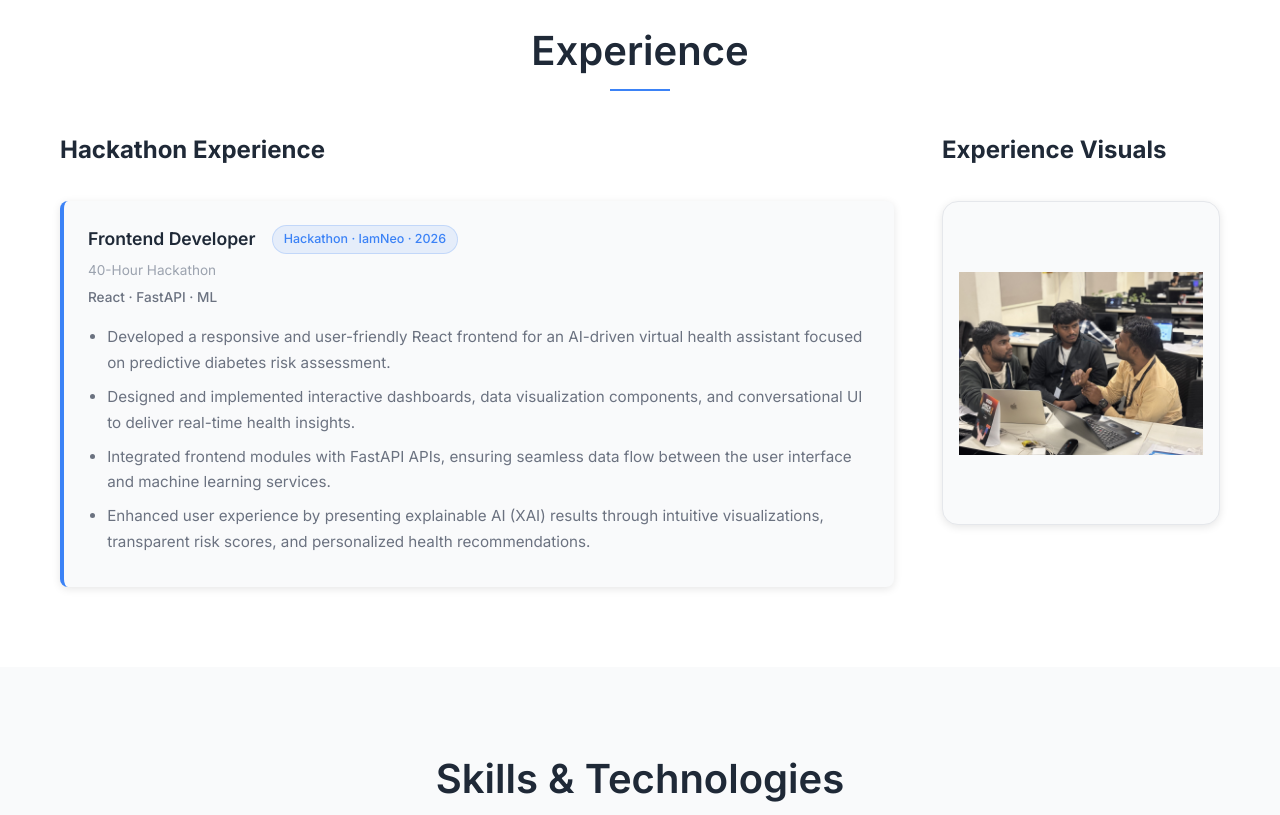
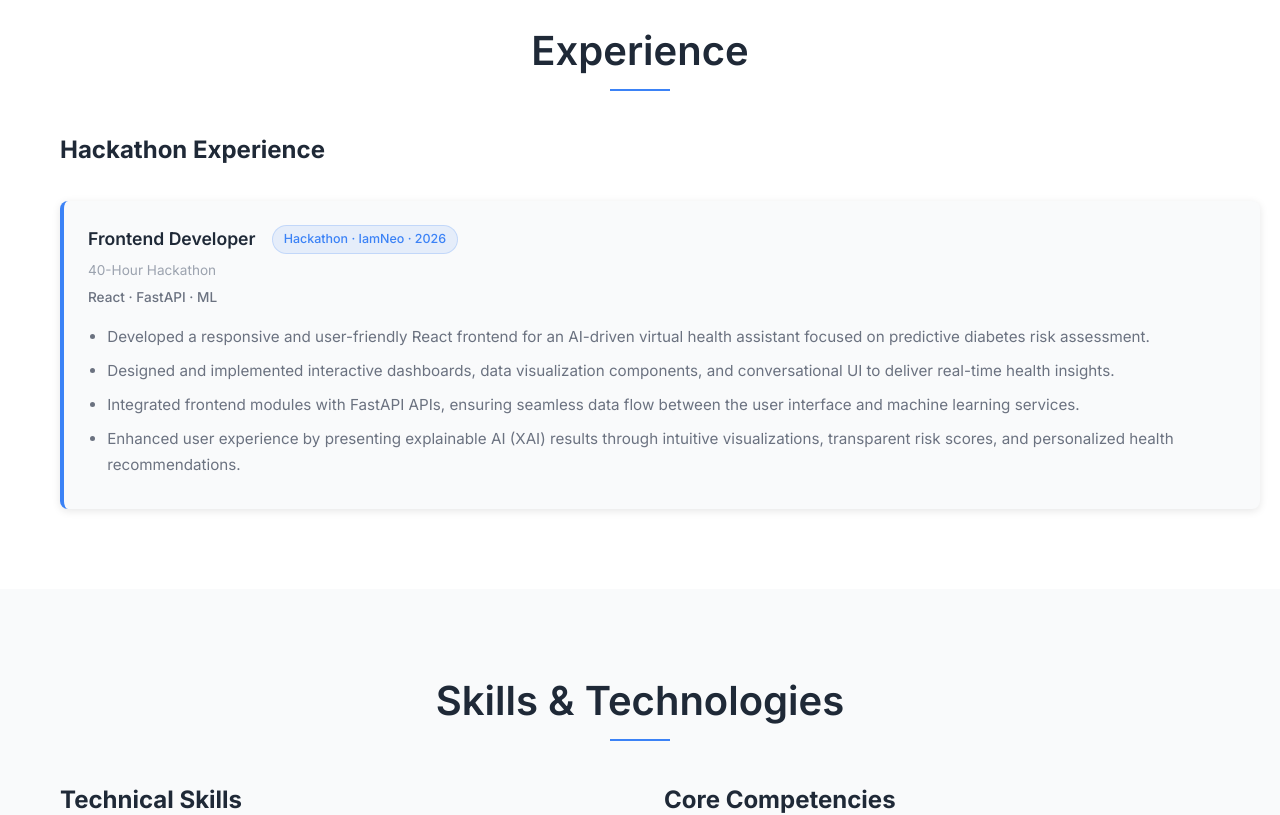
Before and after one commit to Divagarkathiresan/Portfolio, a React (Create React App) app in the folder frontend/: page / in a window 1280 px wide. Shown: the part 1620-2435 px from the top of the page. Built offline with nearby package versions, Linux system fonts and the light colour scheme.

Commit message:
Removed Visuals

```diff
--- a/frontend/src/components/Experience.css
+++ b/frontend/src/components/Experience.css
@@ -18,6 +18,7 @@
 
 .experience-item {
   background: #f9fafb;
+  width: 1200px;
   padding: 1.5rem;
   border-radius: 8px;
   box-shadow: 0 2px 8px rgba(0, 0, 0, 0.1);
--- a/frontend/src/components/Experience.js
+++ b/frontend/src/components/Experience.js
@@ -43,12 +43,6 @@ const Experience = () => {
                 </ul>
             </div>
           </div>
-          <div className="experience-visuals animate-on-scroll from-right">
-            <h3>Experience Visuals</h3>
-            <div className="gallery-frame">
-              <img src={images[currentImage]} alt={`Experience ${currentImage + 1}`} />
-            </div>
-          </div>
         </div>
       </div>
     </section>
```
